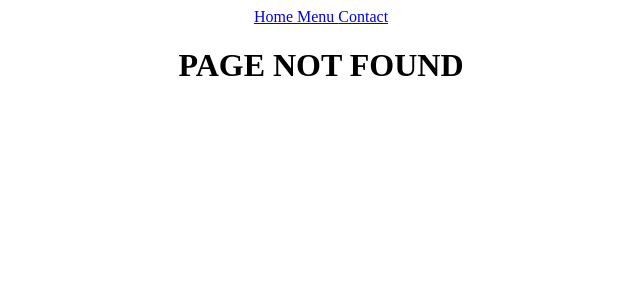
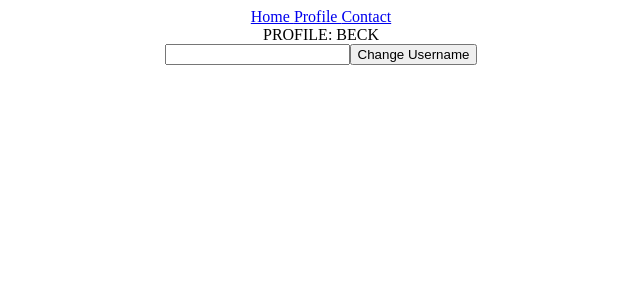
Before and after one commit to LuisHBeck/React__, a React (Vite) app: page /profile in a window 1280 px wide. Before the commit this address had no page. Shown: the top 300 px of the page, without its empty margins (319-959 px from the left). Built offline with nearby package versions, Linux system fonts and the light colour scheme.

Commit message:
feat: up

```diff
--- a/src/App.jsx
+++ b/src/App.jsx
@@ -1,26 +1,28 @@
-import './App.css'
-import { BrowserRouter as Router, Routes, Route, Link } from 'react-router-dom';
+import "./App.css";
+import { BrowserRouter as Router, Routes, Route, Link } from "react-router-dom";
+import { useState } from "react";
 
-import { Home } from './pages/home';
-import { Menu } from './pages/Menu';
-import { Contact } from './pages/Contact';
-import { Error } from './pages/Error';
-import { Navbar } from './components/Navbar';
+import { Home } from "./pages/home";
+import { Contact } from "./pages/Contact";
+import { Profile } from "./pages/Profile";
+import { Error } from "./pages/Error";
+import { Navbar } from "./components/Navbar";
 
 function App() {
+	const [username, setUsername] = useState('BECK');
 	return (
-        <div className='App'>
+		<div className="App">
 			<Router>
 				<Navbar />
 				<Routes>
-                    <Route path='/' element={<Home />}/>
-                    <Route path='/menu' element={<Menu />}/>
-                    <Route path='/contact' element={<Contact />}/>
-                    <Route path='*' element={<Error />}/>
+					<Route path="/" element={<Home username={username}/>} />
+					<Route path="/profile" element={<Profile username={username} setUsername={setUsername}/>} />
+					<Route path="/contact" element={<Contact />} />
+					<Route path="*" element={<Error />} />
 				</Routes>
 			</Router>
 		</div>
-    )
+	);
 }
 
 export default App;
--- /dev/null
+++ b/src/components/ChangeProfile.jsx
@@ -0,0 +1,16 @@
+import { useState } from "react"
+
+export const ChangeProfile = (props) => {
+  const [newUsername, setNewUsername] = useState('');
+  const handleInput = (event) => {
+    setNewUsername(event.target.value);
+  }
+  return (
+    <div>
+      <input type="text" onChange={() => {handleInput()}}/>
+      <button onClick={() => {
+        props.setUsername(newUsername);
+      }}>Change Username</button>
+    </div>
+  )
+}
--- a/src/components/Navbar.jsx
+++ b/src/components/Navbar.jsx
@@ -1,11 +1,11 @@
-import { Link } from "react-router-dom"
+import { Link } from "react-router-dom";
 
 export const Navbar = () => {
-    return (
-        <div>
-            <Link to={'/'}> Home </Link>
-            <Link to={'/menu'}> Menu </Link>
-            <Link to={'/contact'}> Contact </Link>
-        </div>
-    )
-}
+	return (
+		<div>
+			<Link to={"/"}> Home </Link>
+			<Link to={"/profile"}> Profile </Link>
+			<Link to={"/contact"}> Contact </Link>
+		</div>
+	);
+};
--- a/src/pages/Home.jsx
+++ b/src/pages/Home.jsx
@@ -1,3 +1,3 @@
-export const Home = () => {
-    return <h1> THIS IS THE HOME PAGE </h1>
-}
+export const Home = (props) => {
+	return <h1> THIS IS THE HOME PAGE, {props.username} </h1>;
+};
--- a/src/pages/Menu.jsx
+++ /dev/null
@@ -1,3 +0,0 @@
-export const Menu = () => {
-    return <h1> THIS IS THE MENU PAGE </h1>
-}
--- /dev/null
+++ b/src/pages/Profile.jsx
@@ -0,0 +1,10 @@
+import { ChangeProfile } from "../components/ChangeProfile";
+
+export const Profile = (props) => {
+	return (
+		<div>
+			PROFILE: {props.username}{" "}
+			<ChangeProfile setUsername={props.username} />
+		</div>
+	);
+};
```
Lines whose indentation alone changed are shown as unchanged.
